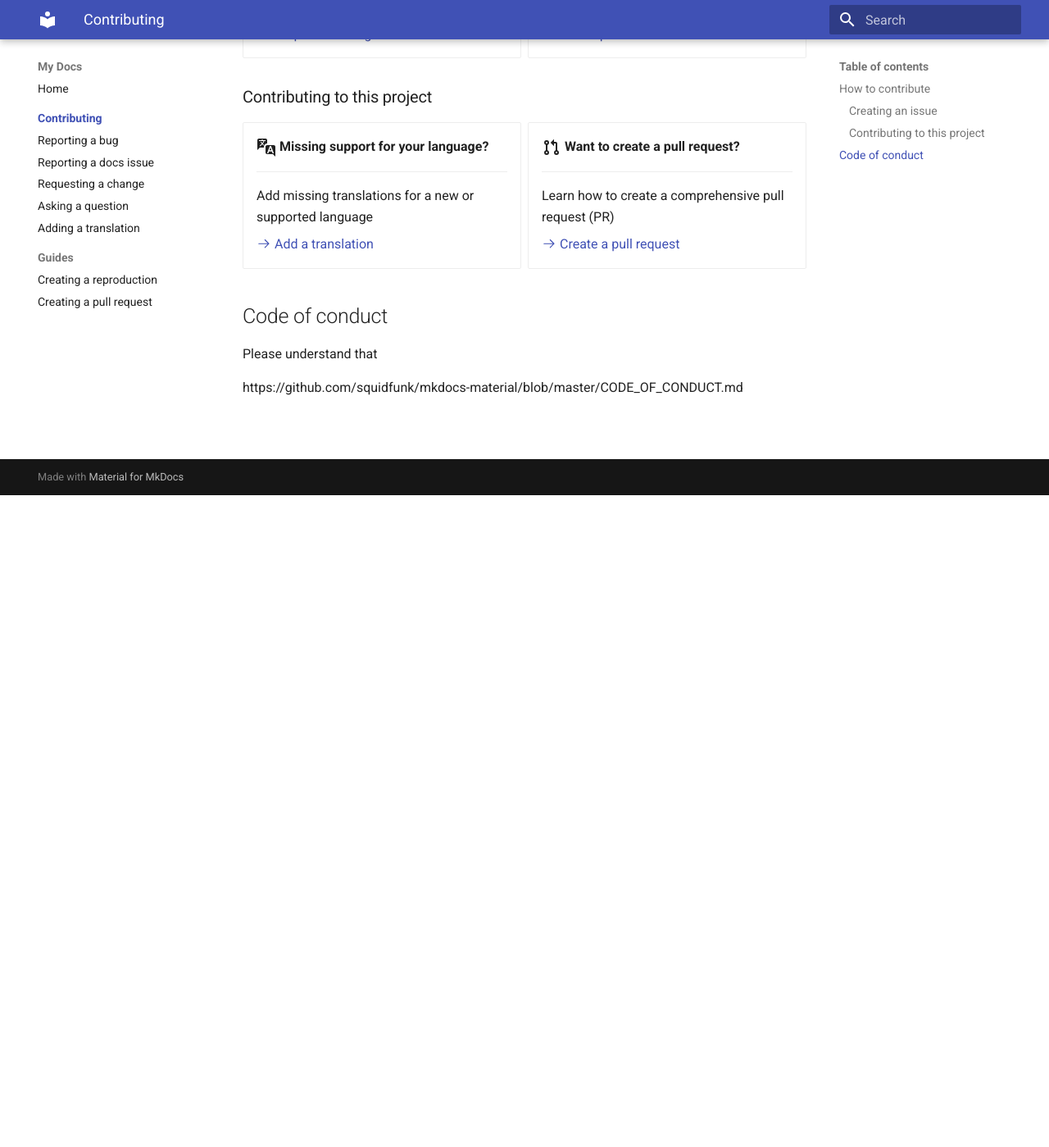
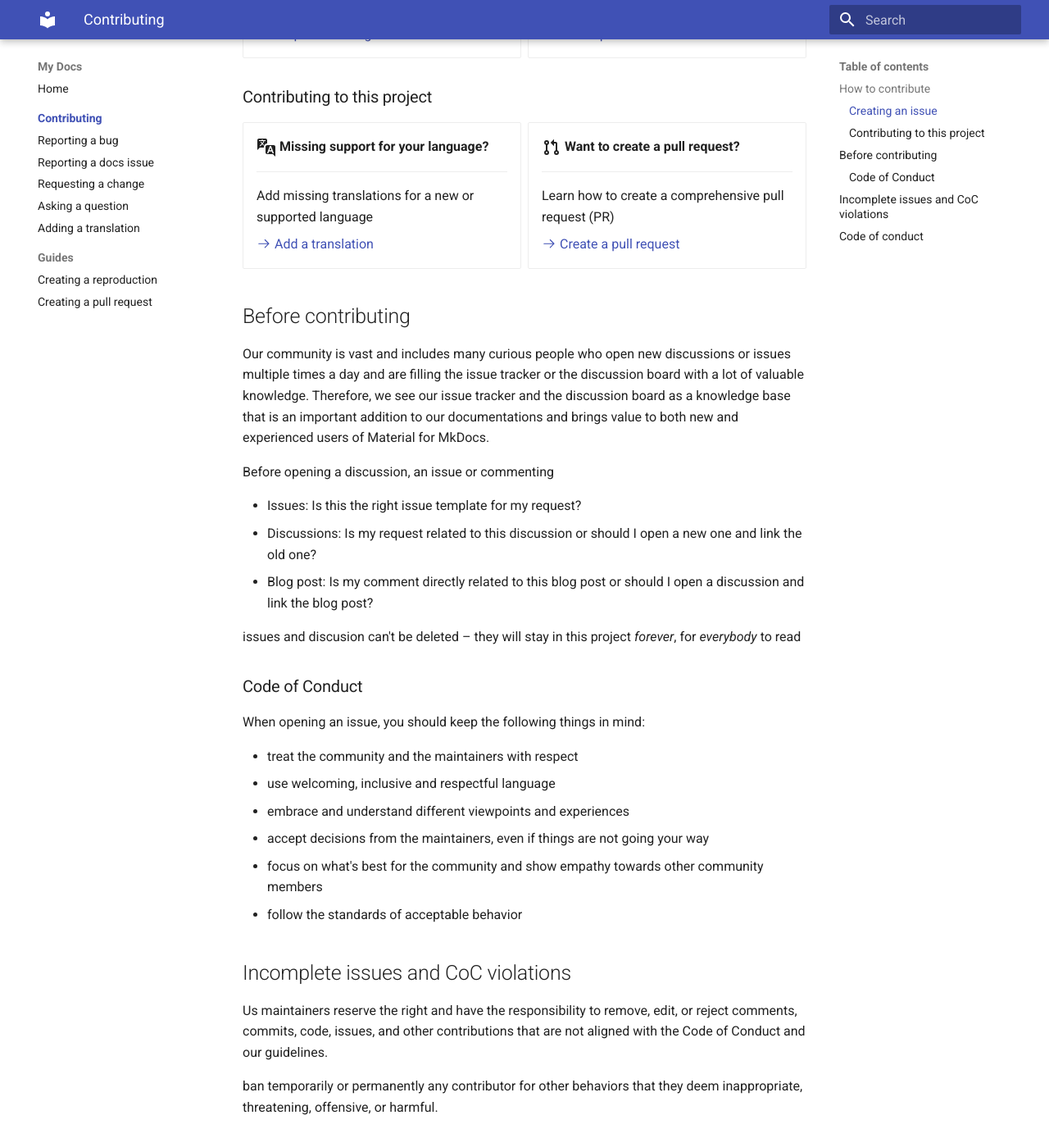
Before and after one commit to katharinalisalin/demo-bug-template, an MkDocs documentation site: the page built from docs/contributing/index.md, in a window 1280 px wide and 1400 px high, scrolled down 796 px. Shown: the whole window at 82% size. Built offline with MkDocs 1.6.1 and Material for MkDocs 9.7.7, drawn with Linux system fonts in a browser that asks for light colours.

Commit message:
Updated docs

```diff
--- a/docs/contributing/index.md
+++ b/docs/contributing/index.md
@@ -80,6 +80,46 @@ the documentation explains each process.
   [request a change]: requesting-a-change.md
   [ask a question]: https://github.com/squidfunk/mkdocs-material/discussions
 
+## Before contributing
+
+Our community is vast and includes many curious people who open new discussions
+or issues multiple times a day and are filling the issue tracker or the
+discussion board with a lot of valuable knowledge. Therefore, we see our issue
+tracker and the discussion board as a knowledge base that is an important
+addition to our documentations and brings value to both new and experienced
+users of Material for MkDocs.
+
+Before opening a discussion, an issue or commenting
+
+- Issues: Is this the right issue template for my request?
+- Discussions: Is my request related to this discussion or should I open a new one and link the old one?
+- Blog post: Is my comment directly related to this blog post or should I open a discussion and link the blog post?
+
+
+issues and discusion can't be deleted – they will stay in this project _forever_, for _everybody_ to read
+
+### Code of Conduct
+
+When opening an issue, you should keep the following things in mind:
+
+- treat the community and the maintainers with respect
+- use welcoming, inclusive and respectful language
+- embrace and understand different viewpoints and experiences
+- accept decisions from the maintainers, even if things are not going your way
+- focus on what's best for the community and show empathy towards other community members
+- follow the standards of acceptable behavior
+
+## Incomplete issues and CoC violations
+
+Us maintainers reserve the right and have the responsibility to remove, edit,
+or reject comments, commits, code, issues, and other contributions that are not
+aligned with the Code of Conduct and our guidelines.
+
+
+ban temporarily or permanently any contributor for other behaviors that they deem inappropriate, threatening, offensive, or harmful.
+
+
+
 ## Code of conduct
 
 Please understand that
```
Also changed, not shown: contribution.md (+27 -9 lines).
